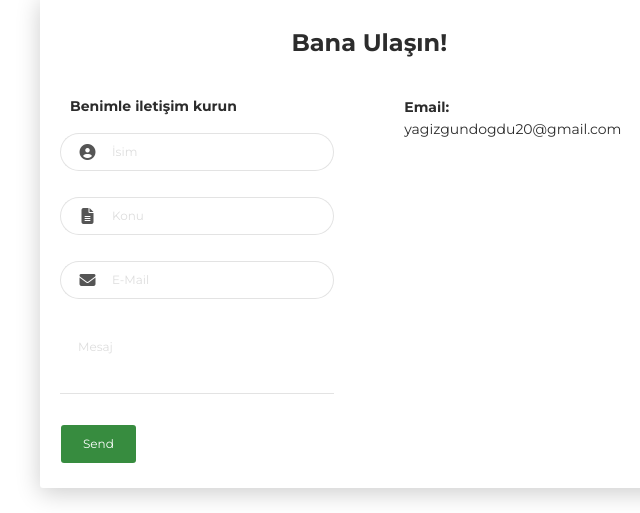
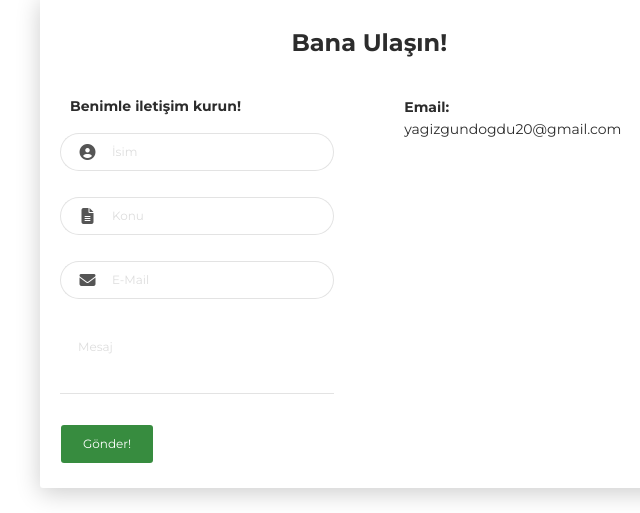
Before and after one commit to Theternity/avera, a plain HTML site: page contact/index.html in a window 1280 px wide. Shown: the part 163-676 px from the top of the page, 267-907 px from the left. Drawn offline with Linux system fonts and the light colour scheme.

Commit message:
Update index.html

```diff
--- a/contact/index.html
+++ b/contact/index.html
@@ -25,7 +25,7 @@
                 <div class="col-md-6">
                   <div class="card-body">
                     <form action="https://formspree.io/f/mwkdbbnd" method="POST">
-                      <div class="p pb-3"><strong class="s-text">Benimle iletişim kurun</strong></div>
+                      <div class="p pb-3"><strong class="s-text">Benimle iletişim kurun!</strong></div>
                       <div class="row mb-3">
                         <div class="col">
                           <div class="input-group"><span class="input-group-addon"><i class="fa fa-user-circle"></i></span>
@@ -56,7 +56,7 @@
                       </div>
                       <div class="row">
                         <div class="col">
-                          <button class="btn btn-primary" type="submit">Send</button>
+                          <button class="btn btn-primary" type="submit">Gönder!</button>
                         </div>
                       </div>
                     </form>
```
